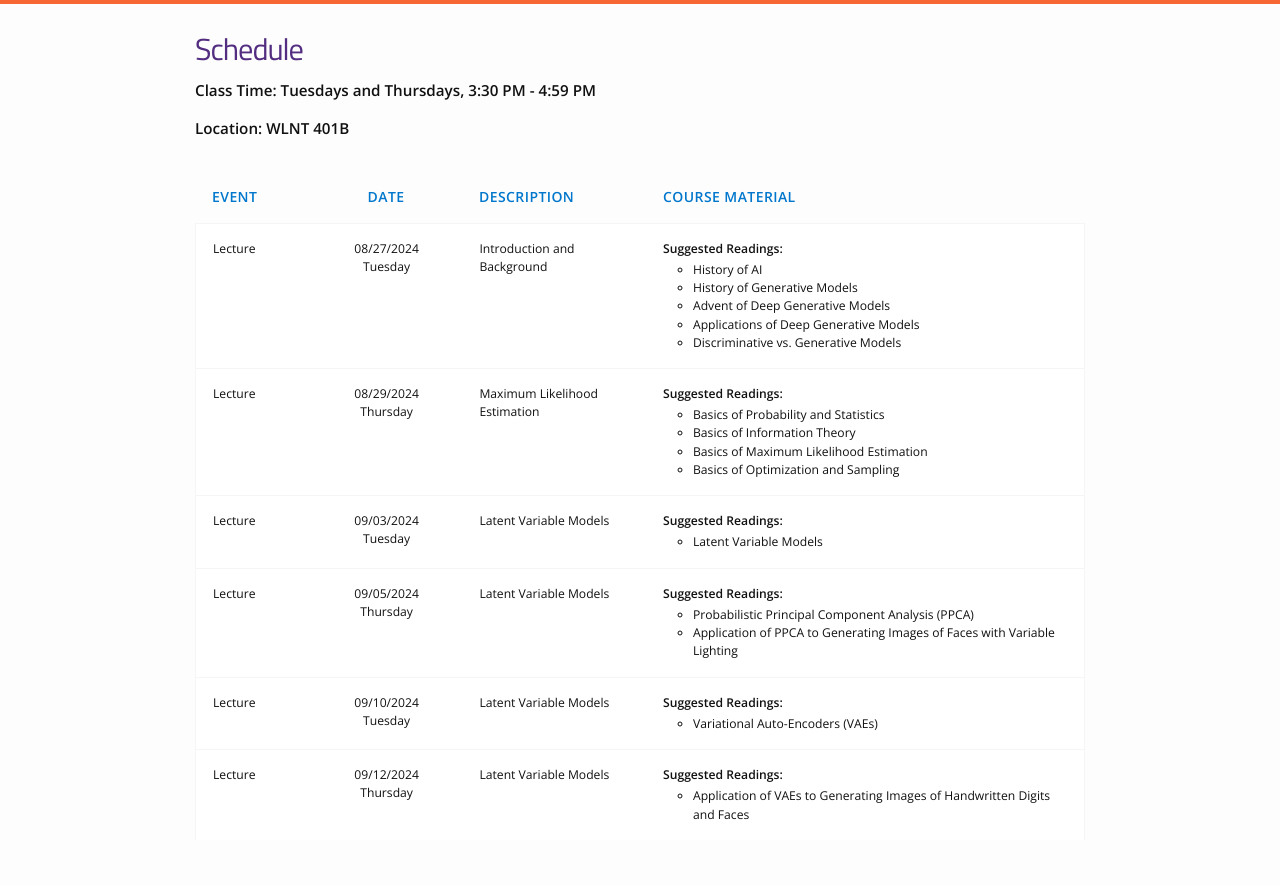
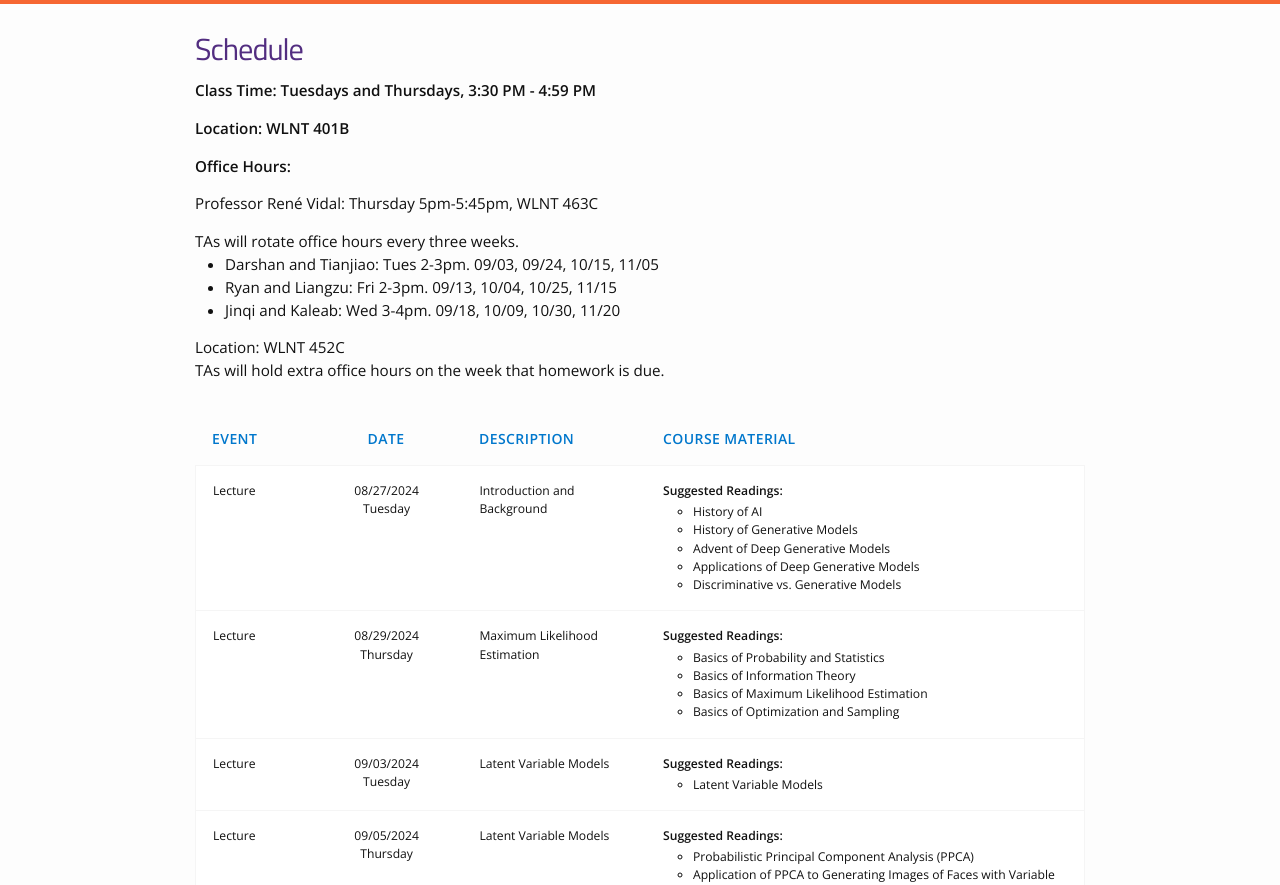
Before and after one commit to vidal-lab/dgm, a Jekyll site: the page built from schedule.md, in a window 1280 px wide. Shown: the part 142-1027 px from the top of the page. Built offline with Jekyll 4.4.1, drawn with Linux system fonts in a browser that asks for light colours; nearby versions of some CDN libraries; grey boxes are pictures that could not be loaded.

Commit message:
add office hours

```diff
--- a/_layouts/schedule.html
+++ b/_layouts/schedule.html
@@ -6,6 +6,21 @@ layout: default
     <h1 class="post-title">Schedule</h1>
     <h4><b>Class Time: Tuesdays and Thursdays, 3:30 PM - 4:59 PM</b></h4>
     <h4><b>Location: WLNT 401B</b></h4>
+
+    <h4 class="post-title"><b>Office Hours:</b></h4>
+    <h4>Professor René Vidal: Thursday 5pm-5:45pm, WLNT 463C</h4>
+
+    <h4>TAs will rotate office hours every three weeks. <br>
+        <ul>
+            <li>Darshan and Tianjiao: Tues 2-3pm. 09/03, 09/24, 10/15, 11/05</li>
+            <li>Ryan and Liangzu: Fri 2-3pm. 09/13, 10/04, 10/25, 11/15</li>
+            <li>Jinqi and Kaleab: Wed 3-4pm. 09/18, 10/09, 10/30, 11/20</li>
+        </ul>
+        Location: WLNT 452C <br>
+        TAs will hold extra office hours on the week that homework is due. <br>
+    </h4>
+
+
 </header>
 
 
```
Also changed, not shown: 2 other files.
